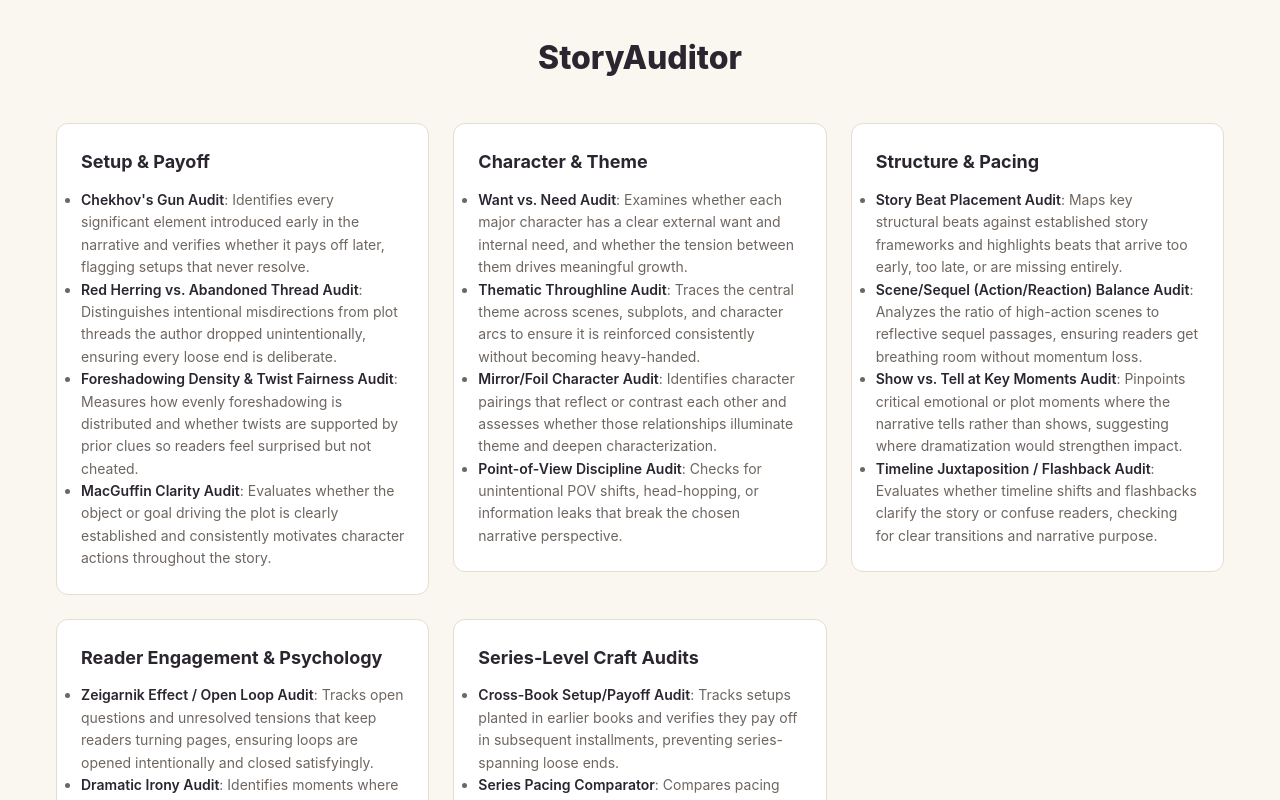
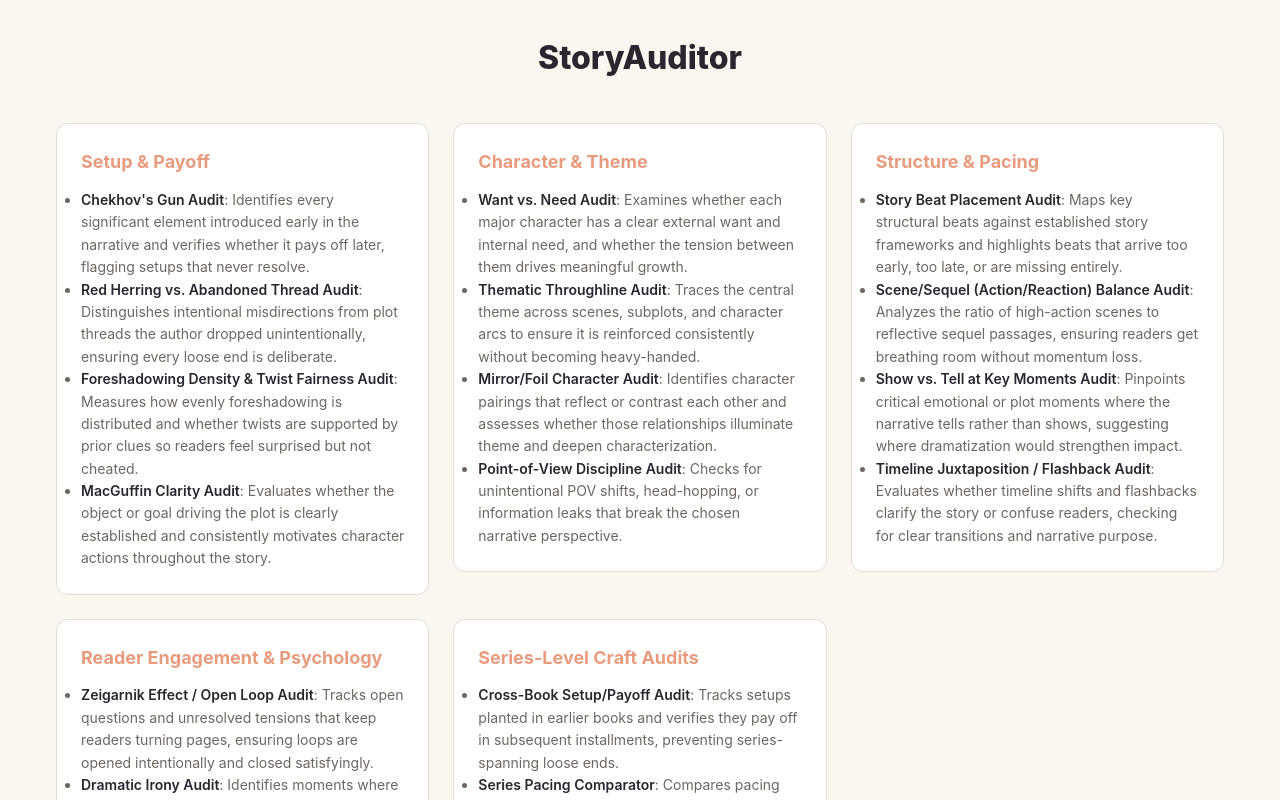
Before and after one commit to dave-norris/StoryAuditor, a Next.js app: page /app in a window 1280 px wide. Shown: the top 800 px of the page. Built offline with nearby package versions, Linux system fonts and the light colour scheme.

Commit message:
Card header text color

```diff
--- a/app/components/app/CraftAuditCard.module.css
+++ b/app/components/app/CraftAuditCard.module.css
@@ -8,7 +8,7 @@
 .title {
   font-size: 1.125rem;
   font-weight: 700;
-  color: var(--ink);
+  color: var(--card-heading);
   margin: 0 0 0.75rem;
 }
 
--- a/app/themes/night.css
+++ b/app/themes/night.css
@@ -11,4 +11,5 @@
   --gold: #D9AE5F;
   --success: #7FAE8E;
   --warning-flag: #E08B5A;
+  --card-heading: #E89B7D;
 }
--- a/app/themes/paper.css
+++ b/app/themes/paper.css
@@ -11,4 +11,5 @@
   --gold: #C99A3C;
   --success: #4A7C59;
   --warning-flag: #C9763C;
+  --card-heading: #E89B7D;
 }
```
